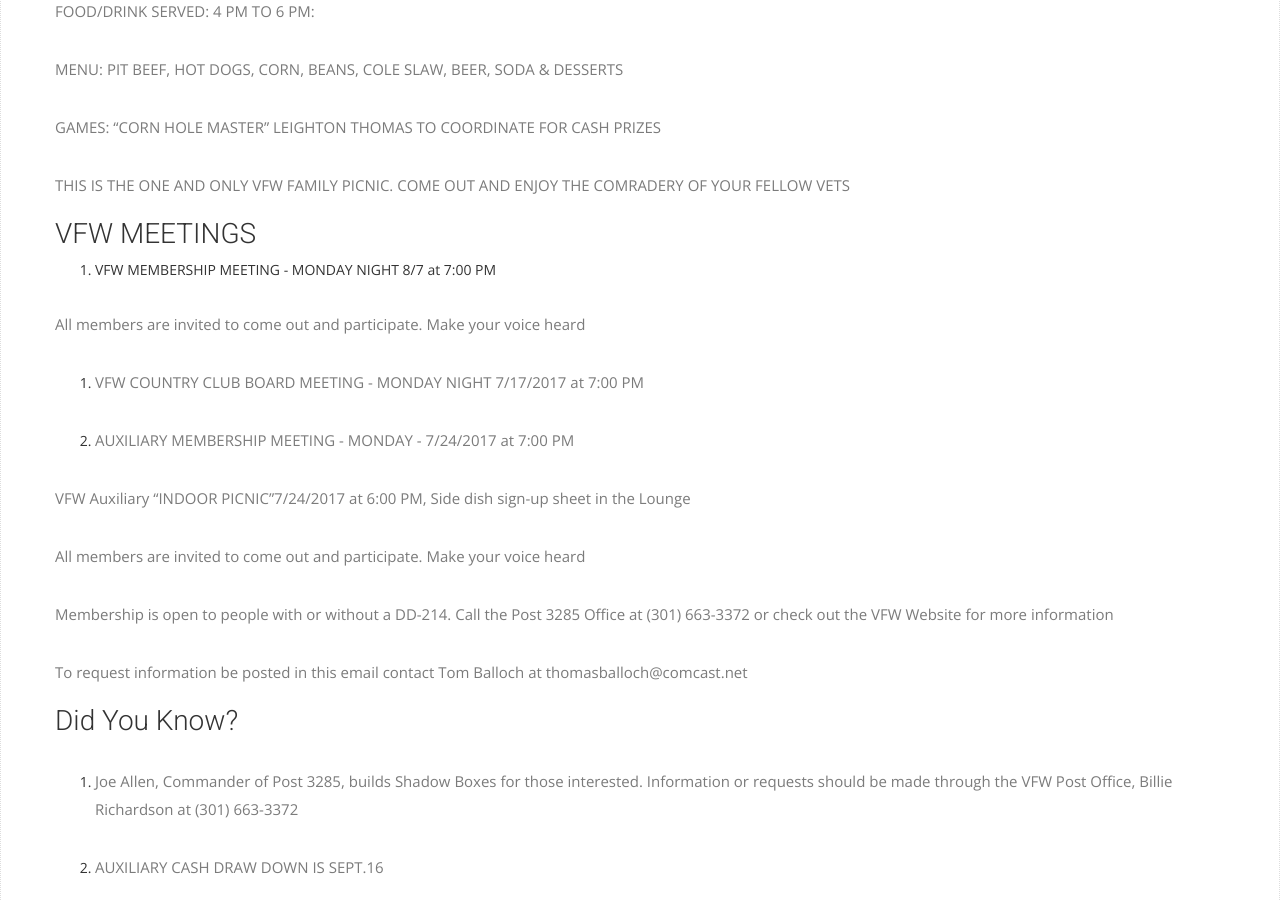
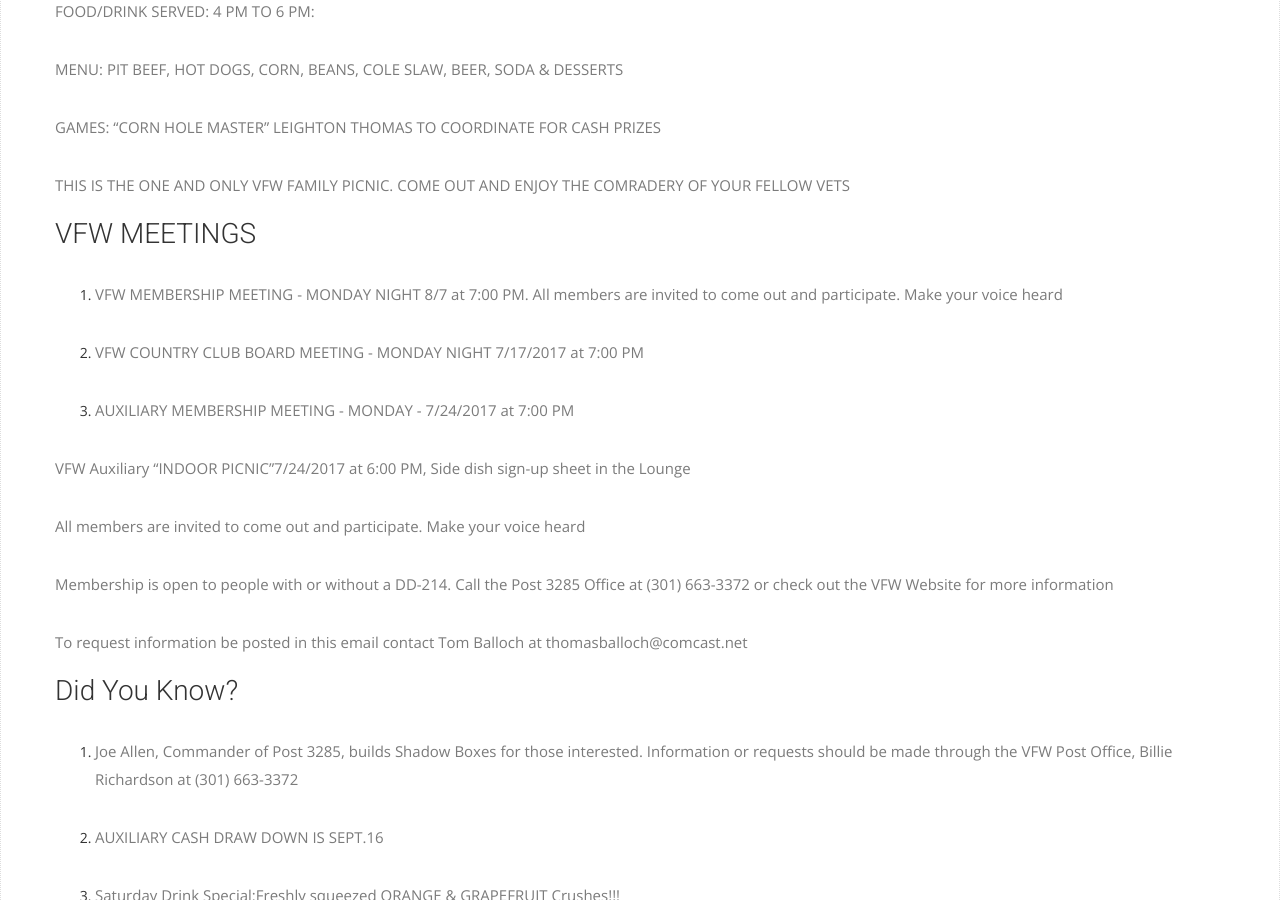
Before and after one commit to patrickpierson/vfwpost3285, a Jekyll site: the page built from _posts/2017-07-17-weekly-update.md, in a window 1280 px wide and 900 px high, scrolled down 1177 px. Built offline with Jekyll 4.4.1, drawn with Linux system fonts in a browser that asks for light colours; nearby versions of some CDN libraries; some web fonts are replaced.

Commit message:
formatting

```diff
--- a/_posts/2017-07-17-weekly-update.md
+++ b/_posts/2017-07-17-weekly-update.md
@@ -38,9 +38,7 @@
 THIS IS THE ONE AND ONLY VFW  FAMILY PICNIC.  COME OUT AND ENJOY THE COMRADERY  OF YOUR FELLOW VETS
 
 ### VFW MEETINGS
-1.  VFW MEMBERSHIP MEETING - MONDAY NIGHT 8/7 at 7:00 PM
-
-All members are invited to come out and participate.  Make your voice heard
+1.  VFW MEMBERSHIP MEETING - MONDAY NIGHT 8/7 at 7:00 PM. All members are invited to come out and participate.  Make your voice heard
 
 2.  VFW COUNTRY CLUB BOARD MEETING - MONDAY NIGHT 7/17/2017 at 7:00 PM
 
```
Also changed, not shown: _posts/2017-07-03-weekly-update.md (+1 -3 lines), _posts/2017-07-10-weekly-update.md (+1 -3 lines).
